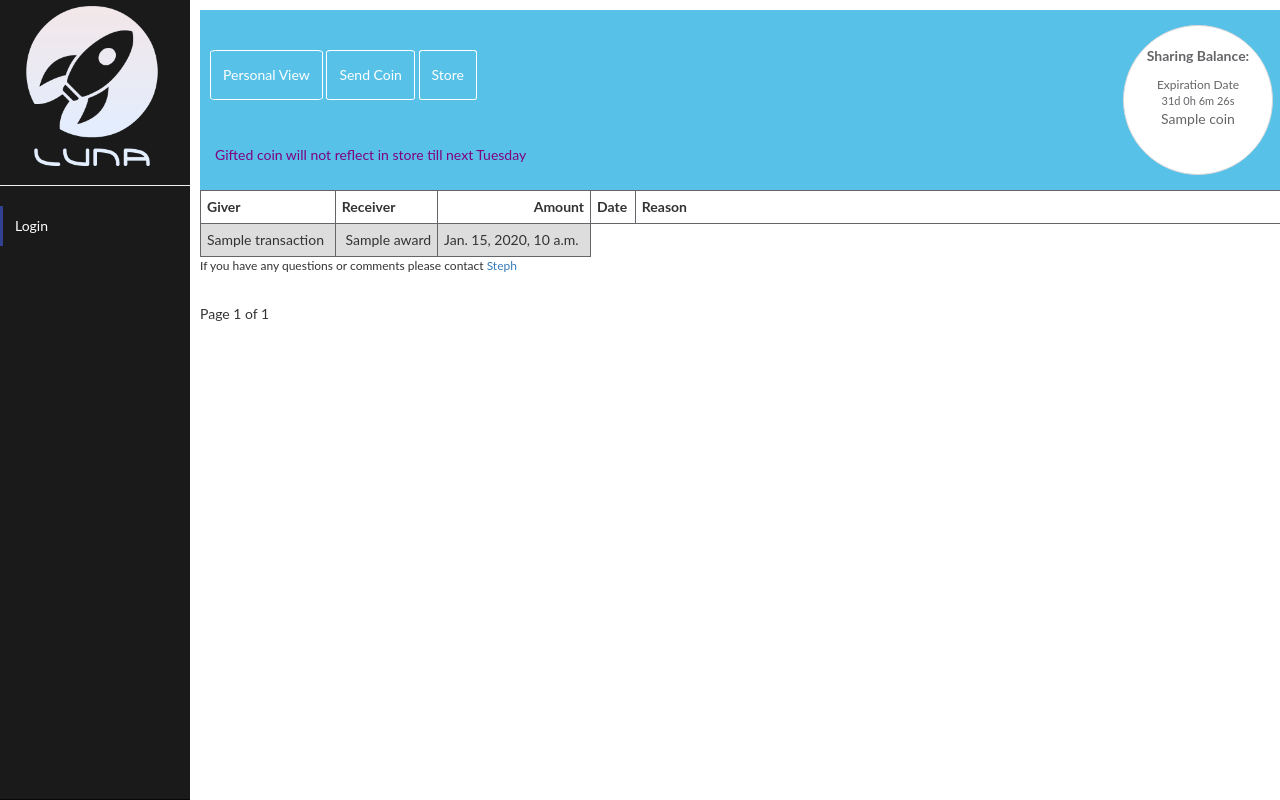
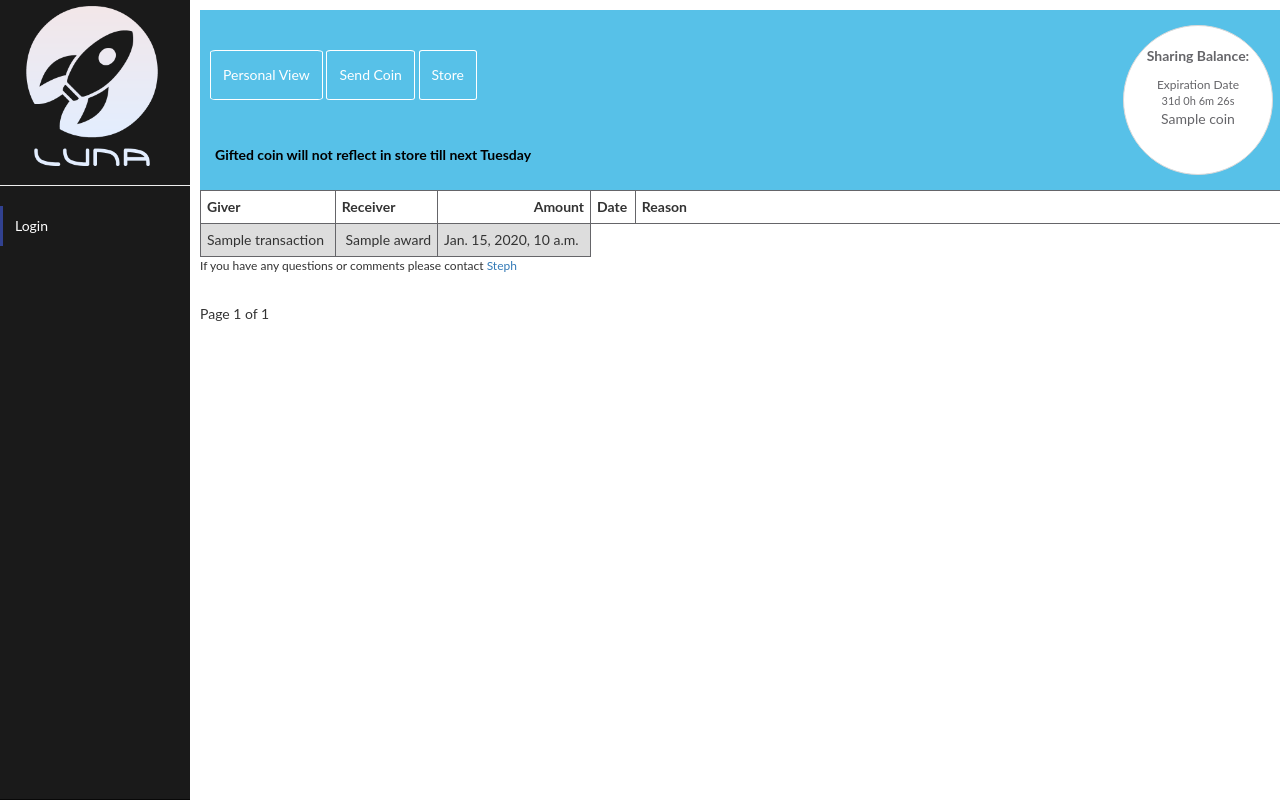
Before and after one commit to jdlauret/Luna, a Django app: template coin/templates/global.html in a window 1280 px wide. Run offline with Django 3.2, Linux system fonts and the light colour scheme; the template is opened without the code that fills it: most values are stand-ins (such as "Sample title", 1, 10 or a date in 2020); some libraries are stand-ins or nearby versions.

Commit message:
Changed color and bold a sentence

```diff
--- a/Luna_Django/settings.py
+++ b/Luna_Django/settings.py
@@ -22,7 +22,9 @@ BASE_DIR = os.path.dirname(os.path.dirname(os.path.abspath(__file__)))
 SECRET_KEY = os.environ.get('DJANGO_SECRET_KEY')
 
 # SECURITY WARNING: don't run with debug turned on in production!
-DEBUG = False
+DEBUG = True
+# DEBUG = False
+
 
 ALLOWED_HOSTS = [
     '10.30.4.83',
--- a/coin/templates/agent_view.html
+++ b/coin/templates/agent_view.html
@@ -45,7 +45,7 @@
             <div class="comment_box">
                 <br>{#                add comments here                      #}
 
-                <div style="color:purple; vertical-align: bottom;">Gifted coin will not reflect in store till next Tuesday
+                <div style="color:black; vertical-align: bottom;"><b>Gifted coin will not reflect in store till next Tuesday</b>
                     <div style="color:red;">Select tab below</div>
                 </div>
             </div>
--- a/coin/templates/global.html
+++ b/coin/templates/global.html
@@ -39,9 +39,7 @@
             <div class="comment_box">
                 <br>{#                add comments here                      #}
                 <br>{#                add comments here                      #}
-                <div style="color:purple; vertical-align: bottom;">Gifted coin will not reflect in store till next
-                    Tuesday
-                </div>
+                <div style="color:black; vertical-align: bottom;"><b>Gifted coin will not reflect in store till next Tuesday</b></div>
             </div>
         </div>
         <table>
```
